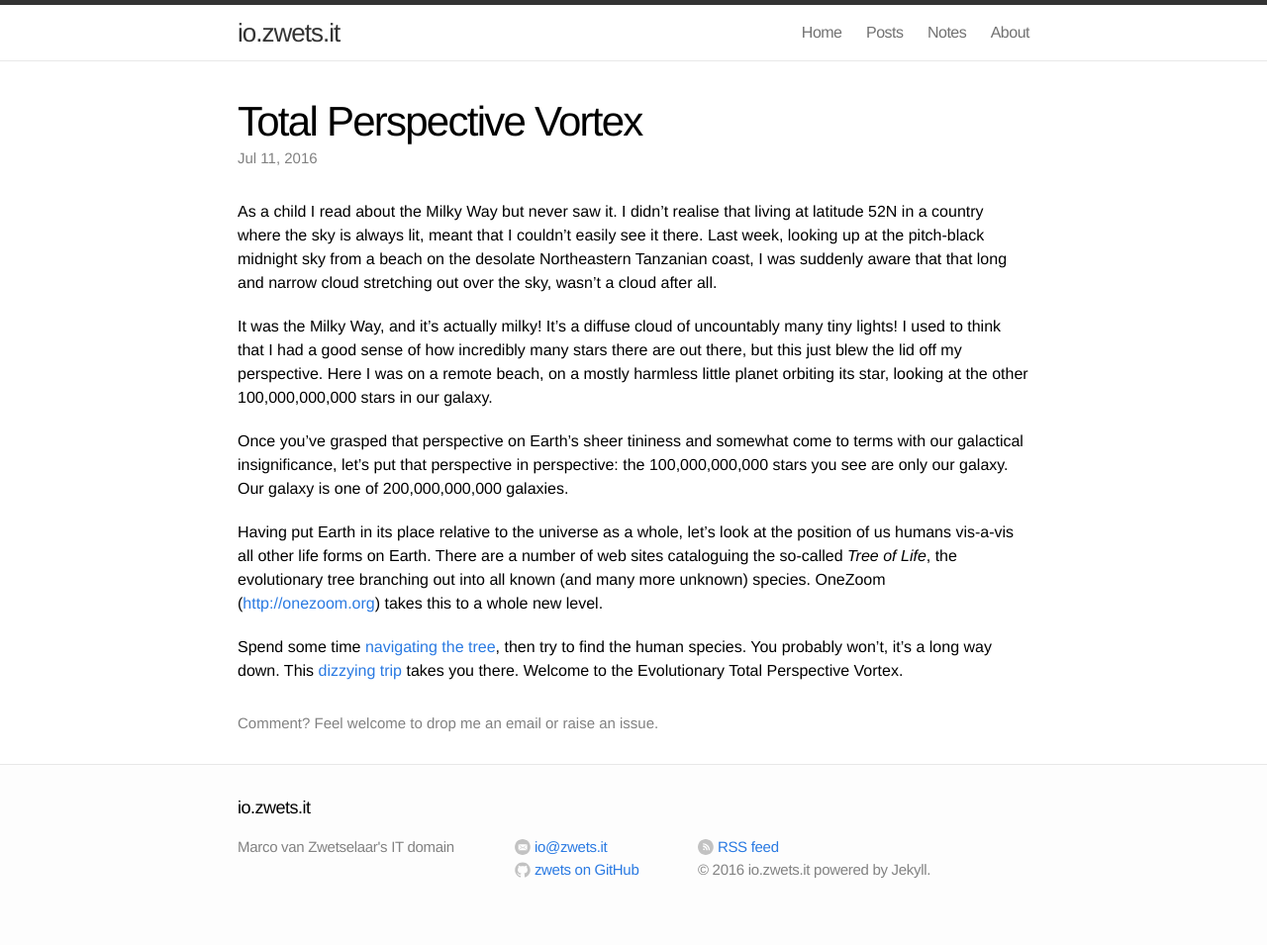
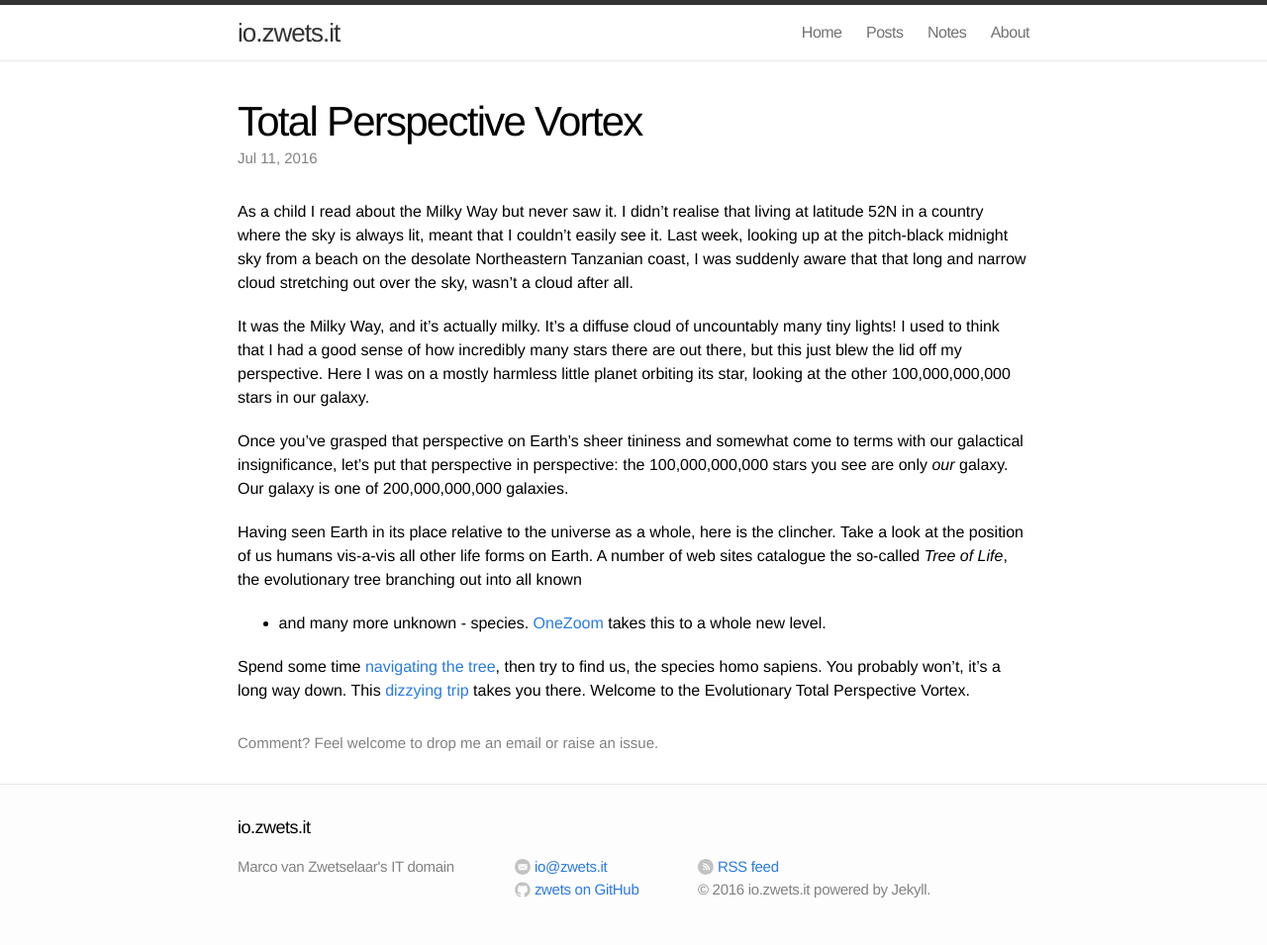
Before and after one commit to zwets/zwets.github.io, a Jekyll site: the page built from _posts/2016-07-11-total-perspective-vortex.md, in a window 1280 px wide. Shown: the whole page at 99% size. Built offline with Jekyll 4.4.1, drawn with Linux system fonts in a browser that asks for light colours.

Commit message:
Fixed in OneZoom post

```diff
--- a/_posts/2016-07-11-total-perspective-vortex.md
+++ b/_posts/2016-07-11-total-perspective-vortex.md
@@ -7,33 +7,33 @@
 
 As a child I read about the Milky Way but never saw it.  I didn't
 realise that living at latitude 52N in a country where the sky is
-always lit, meant that I couldn't easily see it there.
+always lit, meant that I couldn't easily see it.
 Last week, looking up at the pitch-black midnight sky from a beach
 on the desolate Northeastern Tanzanian coast, I was suddenly aware that
 that long and narrow cloud stretching out over the sky, wasn't a cloud
 after all.
 
-It was the Milky Way, and it's actually milky!  It's a diffuse cloud
+It was the Milky Way, and it's actually milky.  It's a diffuse cloud
 of uncountably many tiny lights!  I used to think that I had a good
 sense of how incredibly many stars there are out there, but this
-just blew the lid off my perspective.  Here I was on a remote beach,
-on a mostly harmless little planet orbiting its star, looking at the
-other 100,000,000,000 stars in our galaxy.
+just blew the lid off my perspective.  Here I was on a mostly harmless
+little planet orbiting its star, looking at the other 100,000,000,000
+stars in our galaxy.
 
 Once you've grasped that perspective on Earth's sheer tininess
 and somewhat come to terms with our galactical insignificance, let's
 put that perspective in perspective: the 100,000,000,000 stars
-you see are only our galaxy.  Our galaxy is one of 200,000,000,000
+you see are only *our* galaxy.  Our galaxy is one of 200,000,000,000
 galaxies.
 
-Having put Earth in its place relative to the universe as a whole,
-let's look at the position of us humans vis-a-vis all other life forms
-on Earth.  There are a number of web sites cataloguing the so-called
+Having seen Earth in its place relative to the universe as a whole,
+here is the clincher.  Take a look at the position of us humans vis-a-vis
+all other life forms on Earth.  A number of web sites catalogue the so-called
 *Tree of Life*, the evolutionary tree branching out into all known
-(and many more unknown) species.  OneZoom (<http://onezoom.org>) takes
+- and many more unknown - species.  [OneZoom](http://onezoom.org/) takes
 this to a whole new level.
 
 Spend some time [navigating the tree](http://www.onezoom.org/life.html),
-then try to find the human species.  You probably won't, it's a long way
-down.  This [dizzying trip](http://www.onezoom.org/life.html) takes you
-there.  Welcome to the Evolutionary Total Perspective Vortex.
+then try to find us, the species homo sapiens.  You probably won't, it's
+a long way down.  This [dizzying trip](http://www.onezoom.org/life.html?init=zoom#Homininae)
+takes you there.  Welcome to the Evolutionary Total Perspective Vortex.
```
